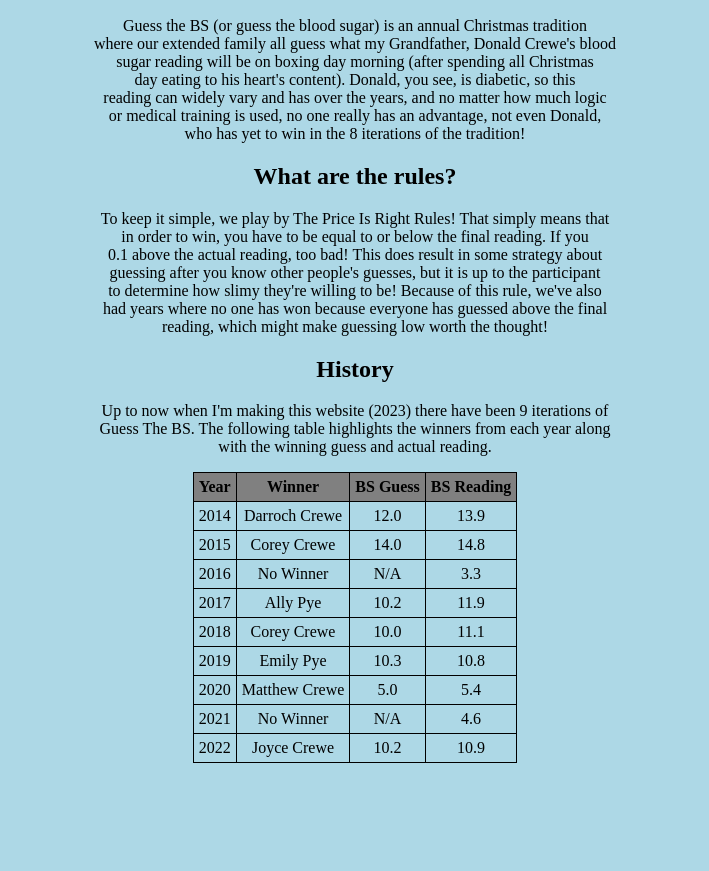
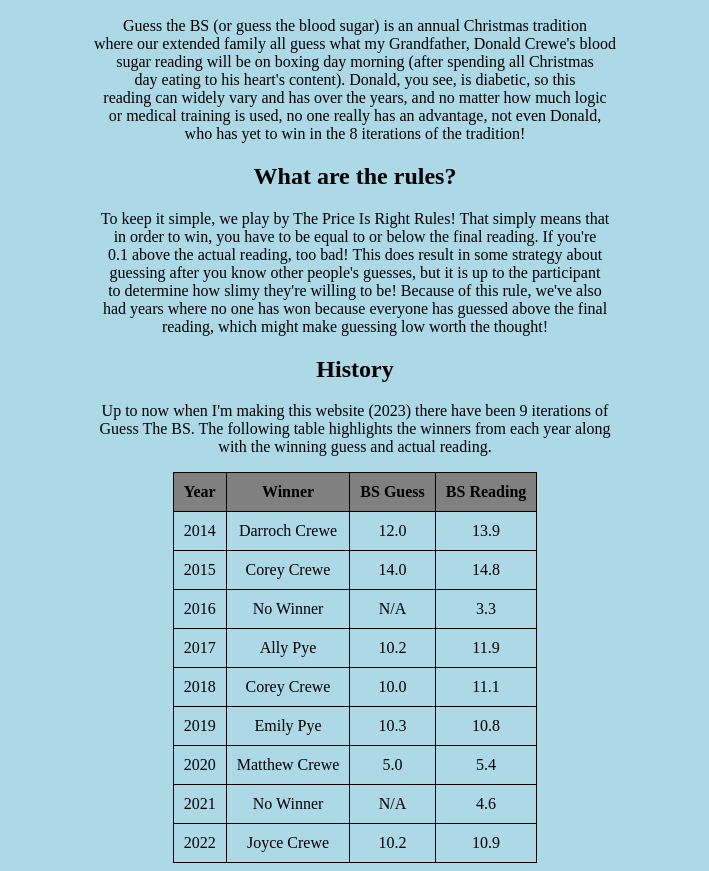
Before and after one commit to mdcrewe/mdcrewe.github.io, a plain HTML site: page index.html in a window 1280 px wide. Shown: the part 110-981 px from the top of the page, without its empty margins (285-994 px from the left). Before the commit the page ends 881 px from the top, so only its background shows below. Drawn offline with Linux system fonts and the light colour scheme.

Commit message:
Trying to fix table

```diff
--- a/index.html
+++ b/index.html
@@ -28,7 +28,7 @@
 
     <p class="center">
         To keep it simple, we play by The Price Is Right Rules! That simply means that <br>
-        in order to win, you have to be equal to or below the final reading. If you    <br>
+        in order to win, you have to be equal to or below the final reading. If you're <br>
         0.1 above the actual reading, too bad! This does result in some strategy about <br>
         guessing after you know other people's guesses, but it is up to the participant<br>
         to determine how slimy they're willing to be! Because of this rule, we've also <br>
@@ -46,7 +46,7 @@
         with the winning guess and actual reading.
     </p>
 
-    <table class="center">
+    <table class="center_table">
         <tr>
             <th>Year</th>
             <th>Winner</th>
--- a/style_sheet.css
+++ b/style_sheet.css
@@ -4,18 +4,21 @@ body {
 
 .center {
     text-align: center;
-    margin-left: auto;
-    margin-right: auto;
 }
 
 #page_title {
     color: black;
 }
 
+.center_table {
+    margin-left: auto;
+    margin-right: auto;
+}
+
 th, td, table {
     border: 1px solid black;
     border-collapse: collapse;
-    padding: 5px;
+    padding: 10px;
     text-align: center;
 }
 
```
